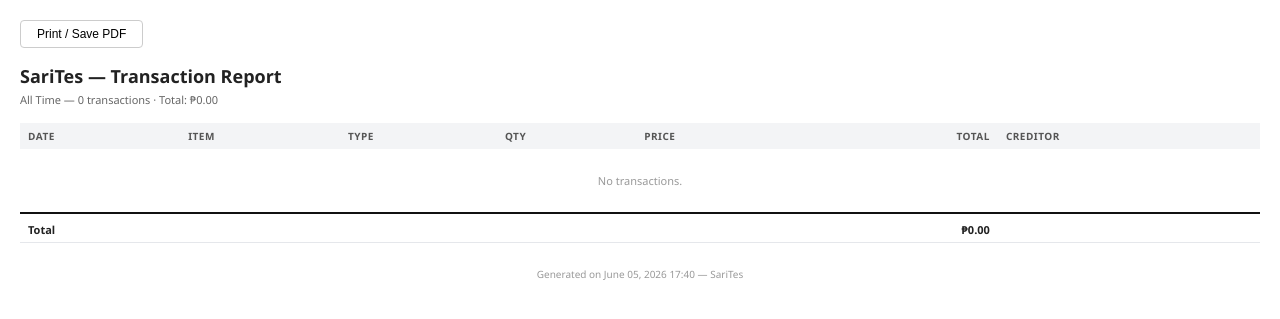
After one commit to michaela-es/SariTes, a Django app: page /transactions/export/ in a window 1280 px wide. The commit adds this page. Shown: the top 319 px of the page. Run offline with Django 5.2, Linux system fonts and the light colour scheme; the visitor is signed in with stand-in values (Sample User, id 1); data that the repository does not hold is empty.

Commit message:
add transaction type filter (sale/credit/all) + export/print view

```diff
--- /dev/null
+++ b/sarites/templates/transactions/transaction_export.html
@@ -0,0 +1,74 @@
+<!DOCTYPE html>
+<html lang="en">
+<head>
+    <meta charset="UTF-8">
+    <meta name="viewport" content="width=device-width, initial-scale=1.0">
+    <title>Transaction Report — SariTes</title>
+    <style>
+        @page { size: A4; margin: 15mm; }
+        body { font-family: 'Segoe UI', system-ui, sans-serif; font-size: 11px; color: #222; margin: 0; padding: 20px; }
+        h1 { font-size: 18px; margin: 0 0 4px; }
+        .sub { color: #666; font-size: 11px; margin-bottom: 16px; }
+        table { width: 100%; border-collapse: collapse; }
+        th { background: #f3f4f6; text-align: left; padding: 6px 8px; font-size: 10px; text-transform: uppercase; letter-spacing: 0.5px; color: #555; }
+        td { padding: 5px 8px; border-bottom: 1px solid #e5e7eb; }
+        .text-right { text-align: right; }
+        .total-row td { border-top: 2px solid #111; font-weight: 700; padding-top: 8px; }
+        .footer { margin-top: 24px; font-size: 10px; color: #999; text-align: center; }
+        @media print { body { padding: 0; } .no-print { display: none; } }
+    </style>
+</head>
+<body>
+    <div class="no-print" style="margin-bottom:16px">
+        <button onclick="window.print()" style="padding:6px 16px;font-size:12px;border:1px solid #ccc;border-radius:4px;background:#fff;cursor:pointer">Print / Save PDF</button>
+    </div>
+
+    <h1>SariTes — Transaction Report</h1>
+    <div class="sub">
+        {% if date_filter == 'today' %}Today
+        {% elif date_filter == 'week' %}This Week
+        {% elif date_filter == 'month' %}This Month
+        {% elif date_from and date_to %}{{ date_from }} to {{ date_to }}
+        {% else %}All Time{% endif %}
+        {% if filter_type %} · {{ filter_type|title }}{% endif %}
+        — {{ transactions|length }} transactions · Total: ₱{{ totals|floatformat:2 }}
+    </div>
+
+    <table>
+        <thead>
+            <tr>
+                <th>Date</th>
+                <th>Item</th>
+                <th>Type</th>
+                <th>Qty</th>
+                <th>Price</th>
+                <th class="text-right">Total</th>
+                {% if not filter_type or filter_type == 'credit_sale' %}<th>Creditor</th>{% endif %}
+            </tr>
+        </thead>
+        <tbody>
+            {% for t in transactions %}
+            <tr>
+                <td>{{ t.created_at|date:"M d, H:i" }}</td>
+                <td>{{ t.item.name }}</td>
+                <td>{{ t.get_transaction_type_display }}</td>
+                <td>{{ t.qty }}</td>
+                <td>₱{{ t.unit_price|floatformat:2 }}</td>
+                <td class="text-right">₱{{ t.total|floatformat:2 }}</td>
+                {% if not filter_type or filter_type == 'credit_sale' %}<td>{{ t.creditor.name|default:"—" }}</td>{% endif %}
+            </tr>
+            {% empty %}
+            <tr><td colspan="7" style="text-align:center;padding:24px;color:#999">No transactions.</td></tr>
+            {% endfor %}
+            <tr class="total-row">
+                <td colspan="{% if not filter_type or filter_type == 'credit_sale' %}5{% else %}4{% endif %}">Total</td>
+                <td class="text-right">₱{{ totals|floatformat:2 }}</td>
+                {% if not filter_type or filter_type == 'credit_sale' %}<td></td>{% endif %}
+            </tr>
+        </tbody>
+    </table>
+    <div class="footer">Generated on {% now "F d, Y H:i" %} — SariTes</div>
+
+    <script>window.onload = function() { if (window.location.search.includes('print=1')) setTimeout(function() { window.print(); }, 500); }</script>
+</body>
+</html>
--- a/sarites/transactions/urls.py
+++ b/sarites/transactions/urls.py
@@ -10,4 +10,5 @@ urlpatterns = [
     path('transactions/<int:pk>/mark-paid/', views.mark_paid, name='mark_paid'),
     path('creditors/<int:creditor_id>/mark-all-paid/', views.mark_all_paid, name='mark_all_paid'),
     path('quick-sale/', views.quick_sale, name='quick_sale'),
+    path('transactions/export/', views.transaction_export, name='transaction_export'),
 ]
--- a/sarites/transactions/views.py
+++ b/sarites/transactions/views.py
@@ -165,3 +165,33 @@ def mark_all_paid(request, creditor_id):
             return response
         return redirect(request.META.get('HTTP_REFERER', '/'))
     return redirect(request.META.get('HTTP_REFERER', '/'))
+
+
+def transaction_export(request):
+    today = timezone.now().date()
+    ttype = request.GET.get('type', '')
+    date_filter = request.GET.get('date', '')
+    date_from = request.GET.get('from', '')
+    date_to = request.GET.get('to', '')
+
+    txs = Transaction.objects.select_related('item', 'creditor').all().order_by('-created_at')
+    if ttype:
+        txs = txs.filter(transaction_type=ttype)
+    if date_filter == 'today':
+        txs = txs.filter(created_at__date=today)
+    elif date_filter == 'week':
+        txs = txs.filter(created_at__date__gte=today - timedelta(days=today.weekday()))
+    elif date_filter == 'month':
+        txs = txs.filter(created_at__date__gte=today.replace(day=1))
+    elif date_from and date_to:
+        txs = txs.filter(created_at__date__gte=date_from, created_at__date__lte=date_to)
+
+    totals = txs.aggregate(total_sum=Sum('total'))['total_sum'] or 0
+    return render(request, 'transactions/transaction_export.html', {
+        'transactions': txs,
+        'totals': totals,
+        'filter_type': ttype,
+        'date_filter': date_filter,
+        'date_from': date_from,
+        'date_to': date_to,
+    })
```
Also changed, not shown: sarites/sarites/views.py (+8 -0 lines), sarites/templates/partials/_txns_tab_content.html (+14 -0 lines).
